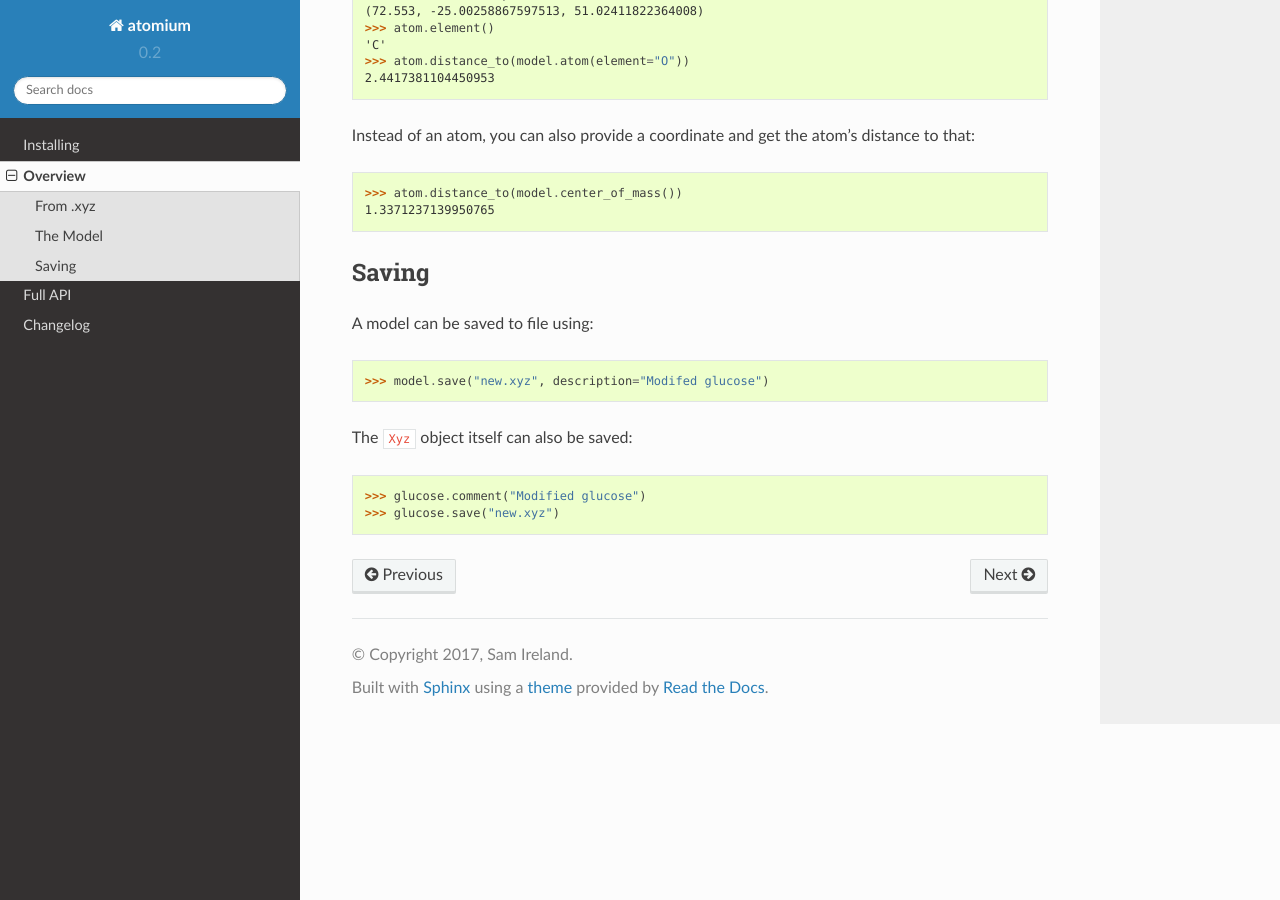
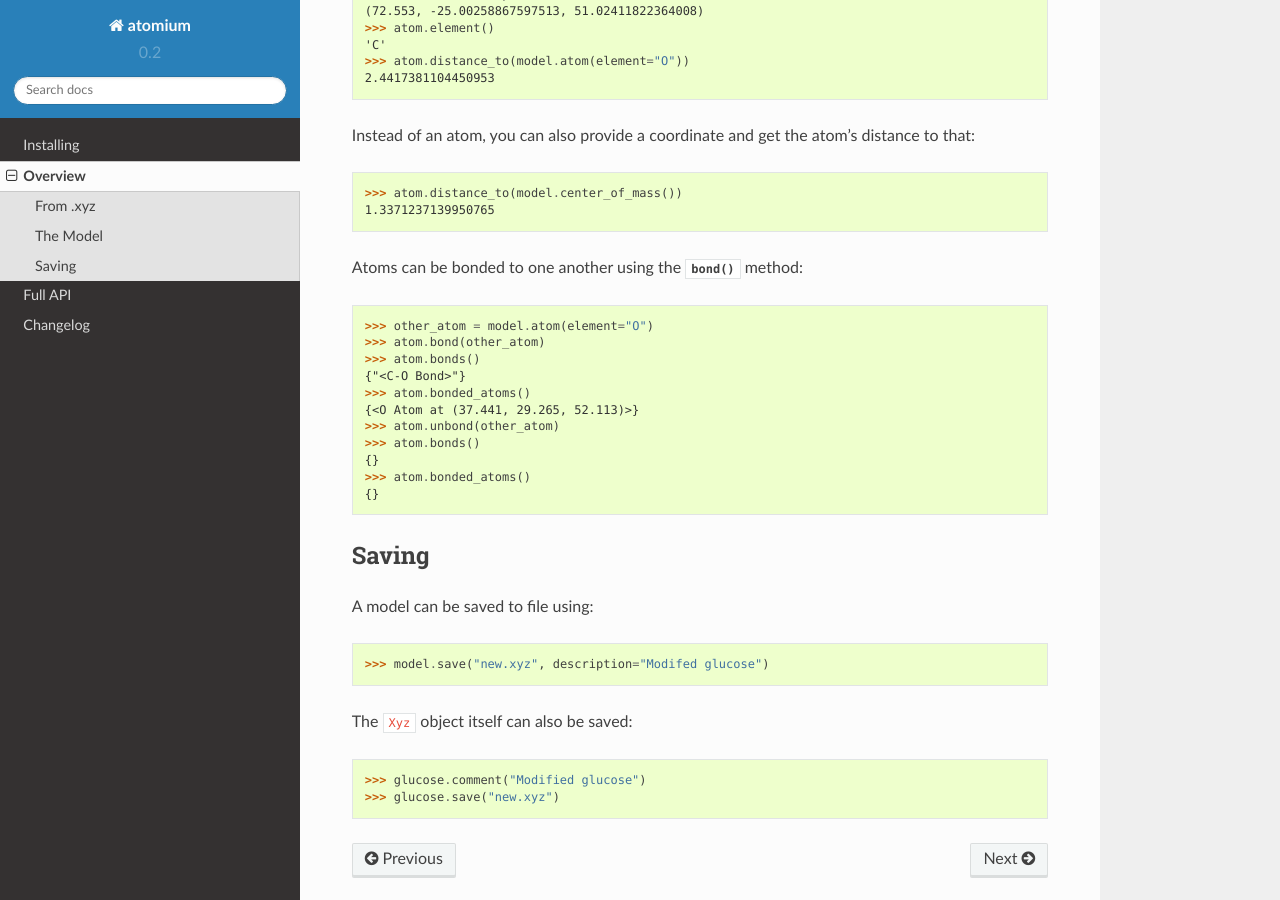
Before and after one commit to samirelanduk/atomium, a Sphinx documentation site: the page built from docs/source/overview.rst, in a window 1280 px wide and 900 px high, scrolled down 1414 px. Built offline with Sphinx 7.4.7 and the Read the Docs theme 2.0.0, drawn with Linux system fonts in a browser that asks for light colours.

Commit message:
Update overview docs for 0.2

```diff
--- a/docs/source/overview.rst
+++ b/docs/source/overview.rst
@@ -77,6 +77,20 @@ distance to that:
   >>> atom.distance_to(model.center_of_mass())
   1.3371237139950765
 
+Atoms can be bonded to one another using the :py:meth:`~.Atom.bond` method:
+
+  >>> other_atom = model.atom(element="O")
+  >>> atom.bond(other_atom)
+  >>> atom.bonds()
+  {"<C-O Bond>"}
+  >>> atom.bonded_atoms()
+  {<O Atom at (37.441, 29.265, 52.113)>}
+  >>> atom.unbond(other_atom)
+  >>> atom.bonds()
+  {}
+  >>> atom.bonded_atoms()
+  {}
+
 
 Saving
 ~~~~~~
```
